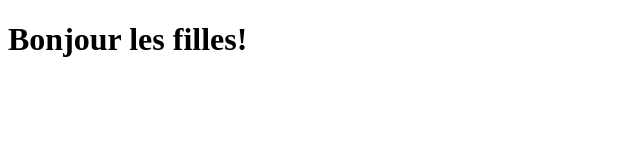
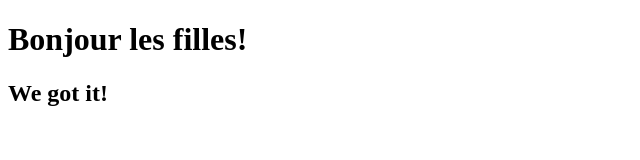
Before and after one commit to mcottis/putting-the-div-in-diva, a plain HTML site: page index.html in a window 1280 px wide. Shown: the whole page, without its empty margins (0-640 px from the left). Drawn offline with Linux system fonts and the light colour scheme.

Commit message:
Update index.html

```diff
--- a/index.html
+++ b/index.html
@@ -7,6 +7,7 @@
   <body>
 
     <h1>Bonjour les filles!</h1>
+    <h2>We got it!</h2>
 
   </body>
 </html>
```
